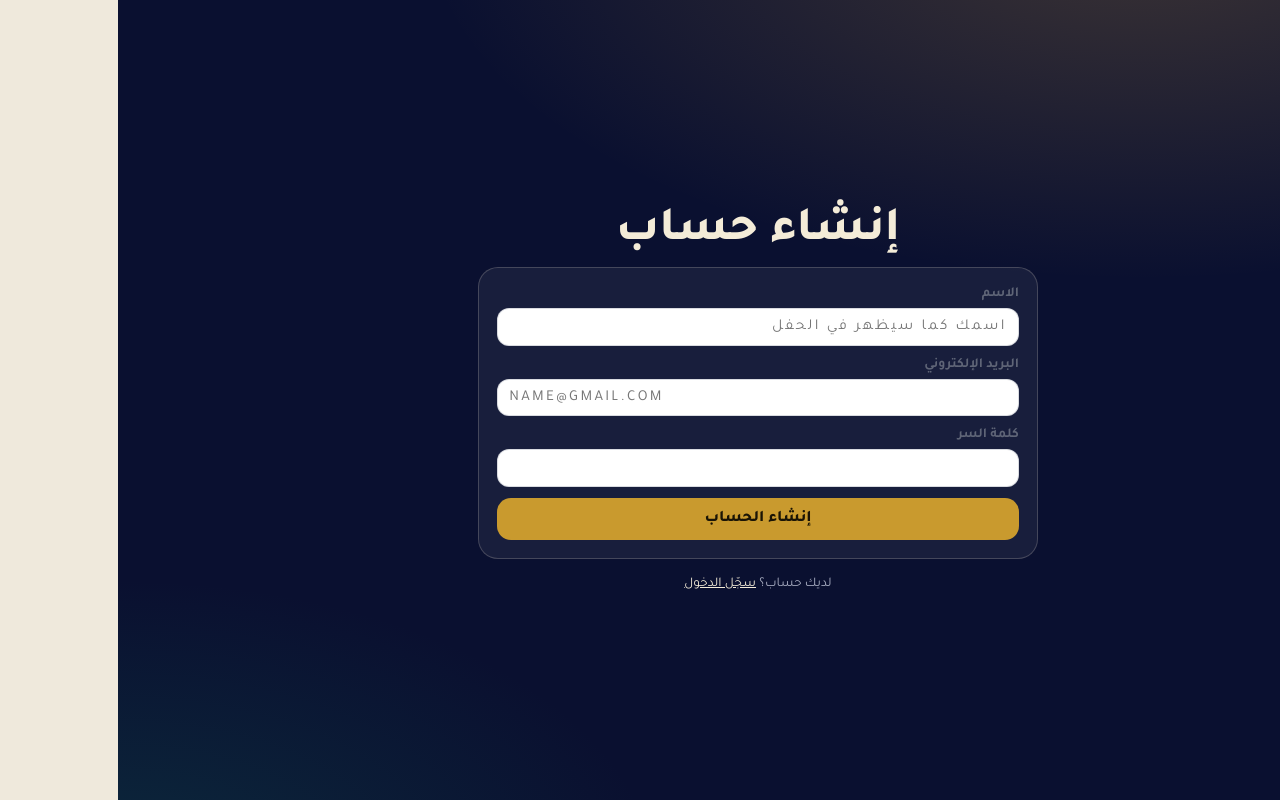
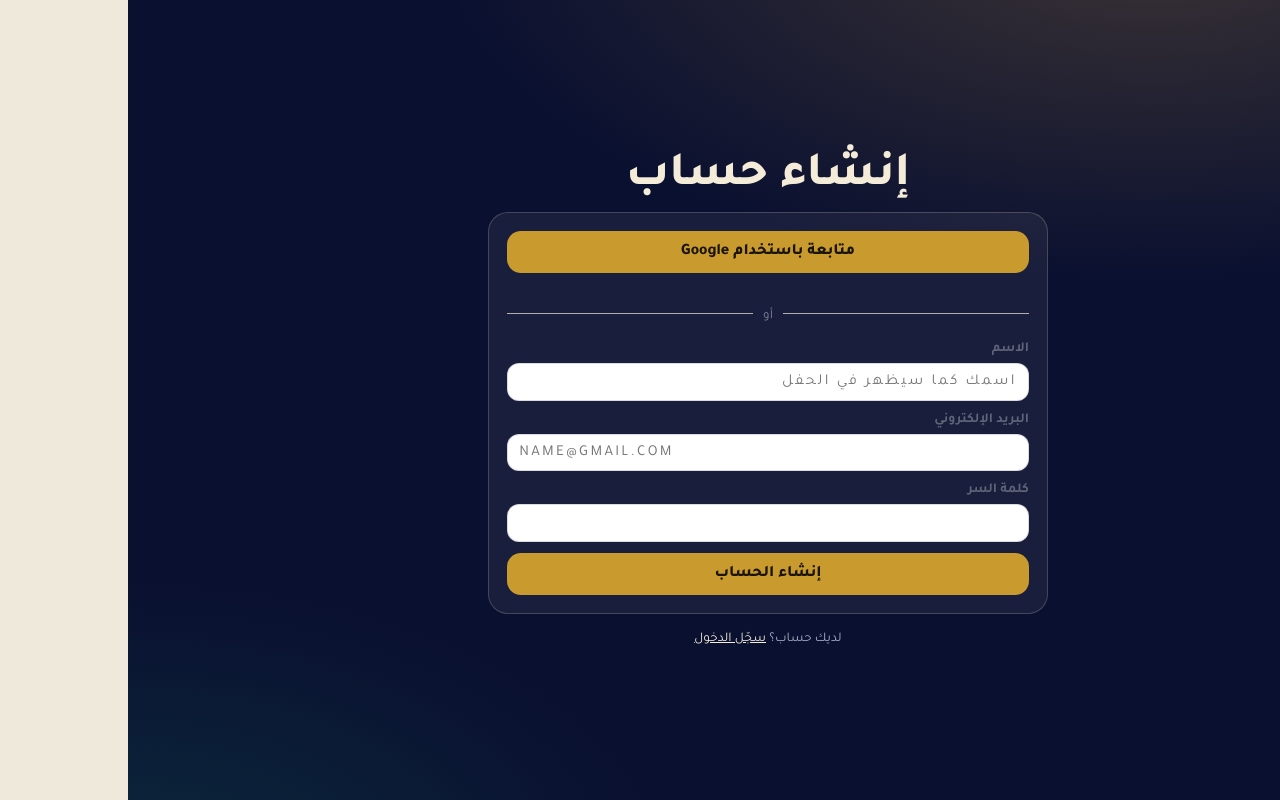
Before and after one commit to arthursensai/Virtual-Marriage, a Next.js app: page /auth/signup in a window 1280 px wide. Built offline with nearby package versions, Linux system fonts and the light colour scheme; no server answers.

Commit message:
feat: add Google authentication

```diff
--- a/components/AuthForm.tsx
+++ b/components/AuthForm.tsx
@@ -1,55 +1,116 @@
 'use client';
+
 import Link from 'next/link';
 import { useRouter, useSearchParams } from 'next/navigation';
 import { useEffect, useState } from 'react';
 import { getSupabase } from '@/lib/supabase';
 import { friendlyError } from '@/lib/wedding';
 
-/** نموذج دخول/تسجيل بالبريد وكلمة السر. لاحقًا نضيف أزرار Google وDiscord هنا عبر signInWithOAuth. */
 export default function AuthForm({ mode }: { mode: 'login' | 'signup' }) {
   const router = useRouter();
   const sp = useSearchParams();
-  const next = sp.get('next') && sp.get('next')!.startsWith('/') ? sp.get('next')! : '/';
+
+  const next =
+    sp.get('next') && sp.get('next')!.startsWith('/')
+      ? sp.get('next')!
+      : '/';
+
   const [email, setEmail] = useState('');
   const [password, setPassword] = useState('');
   const [name, setName] = useState('');
   const [busy, setBusy] = useState(false);
+  const [googleBusy, setGoogleBusy] = useState(false);
   const [err, setErr] = useState('');
   const [info, setInfo] = useState('');
+  const [missing, setMissing] = useState(false);
+
   const signup = mode === 'signup';
-  const [missing, setMissing] = useState(false);
+
   useEffect(() => {
     if (!getSupabase()) setMissing(true);
   }, []);
 
   const submit = async (e: React.FormEvent) => {
     e.preventDefault();
+
     const sb = getSupabase();
-    if (!sb) return setErr('مفاتيح Supabase غير مضبوطة.');
+    if (!sb) {
+      setErr('مفاتيح Supabase غير مضبوطة.');
+      return;
+    }
+
     setBusy(true);
     setErr('');
     setInfo('');
+
     try {
       if (signup) {
         const { data, error } = await sb.auth.signUp({
           email: email.trim(),
           password,
-          options: { data: { display_name: name.trim() } },
+          options: {
+            data: {
+              display_name: name.trim(),
+            },
+          },
         });
+
         if (error) throw error;
+
         if (!data.session) {
-          setInfo('أرسلنا رسالة تأكيد إلى بريدك. اضغط الرابط فيها ثم سجّل الدخول.');
+          setInfo(
+            'أرسلنا رسالة تأكيد إلى بريدك. اضغط الرابط فيها ثم سجّل الدخول.'
+          );
           return;
         }
       } else {
-        const { error } = await sb.auth.signInWithPassword({ email: email.trim(), password });
+        const { error } = await sb.auth.signInWithPassword({
+          email: email.trim(),
+          password,
+        });
+
         if (error) throw error;
       }
+
       router.replace(next);
     } catch (x) {
       setErr(friendlyError(x));
     } finally {
       setBusy(false);
+    }
+  };
+
+  const signInWithGoogle = async () => {
+    const sb = getSupabase();
+
+    if (!sb) {
+      setErr('مفاتيح Supabase غير مضبوطة.');
+      return;
+    }
+
+    setGoogleBusy(true);
+    setErr('');
+    setInfo('');
+
+    try {
+      const callbackUrl = new URL(
+        '/auth/callback',
+        window.location.origin
+      );
+
+      callbackUrl.searchParams.set('next', next);
+
+      const { error } = await sb.auth.signInWithOAuth({
+        provider: 'google',
+        options: {
+          redirectTo: callbackUrl.toString(),
+        },
+      });
+
+      if (error) throw error;
+    } catch (x) {
+      setGoogleBusy(false);
+      setErr(friendlyError(x));
     }
   };
 
@@ -59,31 +120,101 @@
     <main className="home">
       <div className="box">
         <h1>{signup ? 'إنشاء حساب' : 'تسجيل الدخول'}</h1>
-        <form className="card" onSubmit={submit}>
+
+        <div className="card">
+          <button
+            type="button"
+            className="primary"
+            style={{ width: '100%', marginBottom: 12 }}
+            disabled={busy || googleBusy}
+            onClick={signInWithGoogle}
+          >
+            {googleBusy ? 'جارٍ الاتصال بـ Google…' : 'متابعة باستخدام Google'}
+          </button>
+
+          <div
+            style={{
+              display: 'flex',
+              alignItems: 'center',
+              gap: 10,
+              margin: '12px 0',
+              opacity: 0.7,
+            }}
+          >
+            <span style={{ flex: 1, height: 1, background: 'currentColor' }} />
+            <small>أو</small>
+            <span style={{ flex: 1, height: 1, background: 'currentColor' }} />
+          </div>
+
+          <form onSubmit={submit}>
             {signup && (
               <label className="field">
                 الاسم
-              <input value={name} maxLength={24} onChange={(e) => setName(e.target.value)} placeholder="اسمك كما سيظهر في الحفل" required />
+                <input
+                  value={name}
+                  maxLength={24}
+                  onChange={(e) => setName(e.target.value)}
+                  placeholder="اسمك كما سيظهر في الحفل"
+                  required
+                />
               </label>
             )}
+
             <label className="field">
               البريد الإلكتروني
-            <input type="email" dir="ltr" autoComplete="email" value={email} onChange={(e) => setEmail(e.target.value)} placeholder="name@gmail.com" required />
+              <input
+                type="email"
+                dir="ltr"
+                autoComplete="email"
+                value={email}
+                onChange={(e) => setEmail(e.target.value)}
+                placeholder="name@gmail.com"
+                required
+              />
             </label>
+
             <label className="field">
               كلمة السر
-            <input type="password" dir="ltr" autoComplete={signup ? 'new-password' : 'current-password'} minLength={6} value={password} onChange={(e) => setPassword(e.target.value)} required />
+              <input
+                type="password"
+                dir="ltr"
+                autoComplete={signup ? 'new-password' : 'current-password'}
+                minLength={6}
+                value={password}
+                onChange={(e) => setPassword(e.target.value)}
+                required
+              />
             </label>
-          {missing && <div className="warn">مفاتيح Supabase غير مضبوطة في البيئة، لن يعمل الدخول قبل إضافتها.</div>}
+
+            {missing && (
+              <div className="warn">
+                مفاتيح Supabase غير مضبوطة في البيئة، لن يعمل الدخول قبل
+                إضافتها.
+              </div>
+            )}
+
             {err && <div className="warn">{err}</div>}
             {info && <p className="hint">{info}</p>}
-          <button className="primary" style={{ width: '100%' }} disabled={busy} type="submit">
+
+            <button
+              className="primary"
+              style={{ width: '100%' }}
+              disabled={busy || googleBusy}
+              type="submit"
+            >
               {busy ? '…' : signup ? 'إنشاء الحساب' : 'دخول'}
             </button>
           </form>
+        </div>
+
         <small>
           {signup ? 'لديك حساب؟ ' : 'ليس لديك حساب؟ '}
-          <Link href={other} style={{ color: '#f4ecd8' }}>{signup ? 'سجّل الدخول' : 'أنشئ حسابًا'}</Link>
+          <Link
+            href={other}
+            style={{ color: '#f4ecd8' }}
+          >
+            {signup ? 'سجّل الدخول' : 'أنشئ حسابًا'}
+          </Link>
         </small>
       </div>
     </main>
```
Also changed, not shown: app/auth/callback/page.tsx (added, +75 -0 lines). Lines whose indentation alone changed are shown as unchanged.
